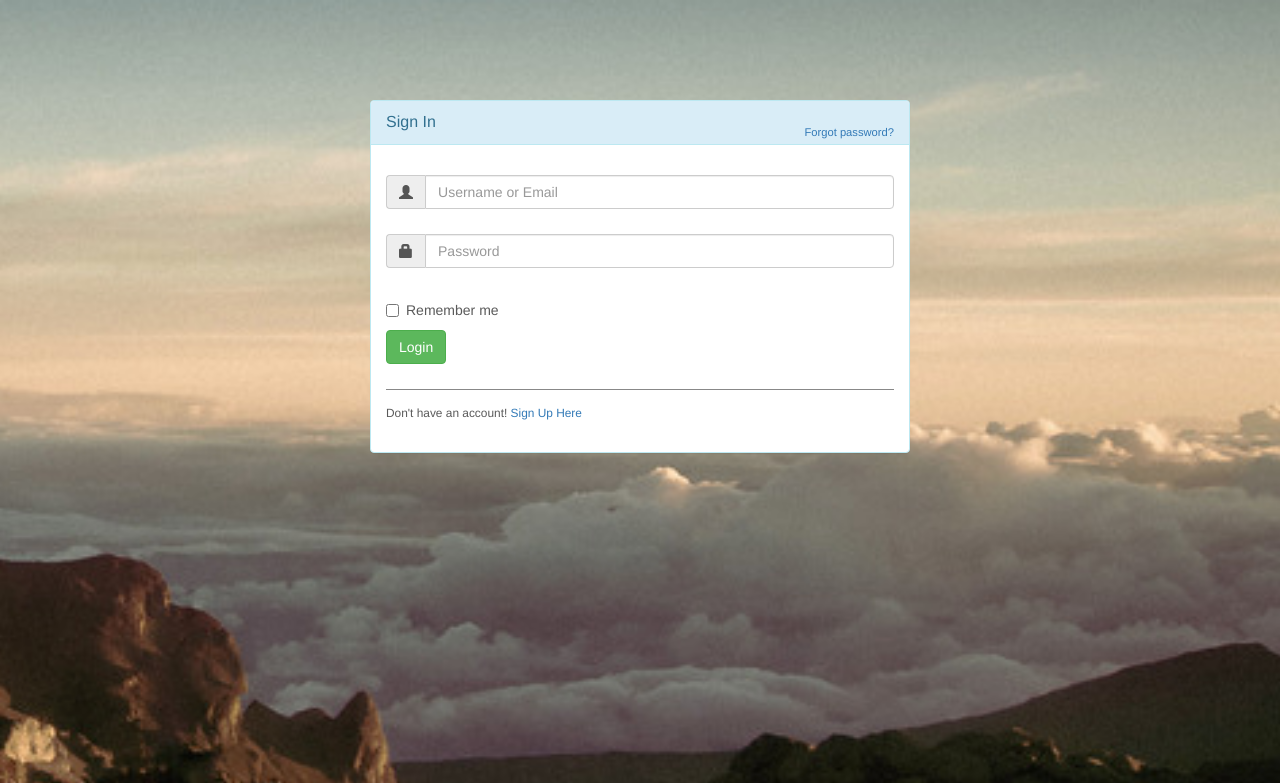
After one commit to alyakhtar/Console-Wars, a PHP site: page /signin.php in a window 1280 px wide. The commit adds this page. Shown: the top 783 px of the page. Run offline with PHP 8.4, Linux system fonts and the light colour scheme.

Commit message:
added sign in module
Signed-off-by: aly akhtar <samurai.aly@gmail.com>

```diff
--- a/database/feedback.php
+++ b/database/feedback.php
@@ -3,7 +3,7 @@ $servername = "localhost";
 $username = "root";
 $password = "samuraii";
 $dbname = "mydb";
-
+$name=$email=$comment="";
 // $name=isset($_POST['name'] ? $_POST['name'] : '';
 // $email=isset($_POST['email'] ? $_POST['email'] : '';
 // $comment=isset($_POST['comment'] ? $_POST['comment'] : '';
--- /dev/null
+++ b/database/logout.php
@@ -0,0 +1,5 @@
+<?php
+require 'core.php';
+session_destroy();
+header('Location: '.$http_referer);
+?>
--- /dev/null
+++ b/login.php
@@ -0,0 +1,29 @@
+<?php
+session_start();
+$error='';
+if (isset($_POST['login'])) {
+	if (empty($_POST['username']) || empty($_POST['password'])) {
+		$error = "Username or Password is invalid";
+	}
+	else {
+		$username=$_POST['username'];
+		$password=$_POST['password'];
+		$connection = mysql_connect("localhost", "root", "samuraii");
+		$username = stripslashes($username);
+		$password = stripslashes($password);
+		$username = mysql_real_escape_string($username);
+		$password = mysql_real_escape_string($password);
+		$hash_password=md5($password);
+		$db = mysql_select_db("mydb", $connection);
+		$query = mysql_query("select * from users where password='$hash_password' AND username='$username'", $connection);
+		$rows = mysql_num_rows($query);
+		if ($rows == 1) {
+			$_SESSION['login_user']=$username;
+			header("location: home.php");
+		} else {
+			$error = "INVALID USERNAME/PASSWORD";
+		}
+		mysql_close($connection);
+	}
+}
+?>
--- /dev/null
+++ b/signin.php
@@ -0,0 +1,145 @@
+<?php
+include('login.php');
+if(isset($_SESSION['login_user'])){
+    header("location: home.php");
+}
+?>
+<!DOCTYPE html>
+<html lang="en">
+	<head>
+		<meta charset="utf-8">
+		<meta http-equiv="X-UA-Compatible" content="IE=edge">
+		<meta name="viewport" content="width=device-width, initial-scale=1">
+		<title>iBuy</title>
+		<link href="css/bootstrap.min.css" rel="stylesheet">
+		<link href="css/custom.css" rel="stylesheet">
+		<link href="css/font-awesome.min.css" rel="stylesheet">
+		<style type="text/css">
+		body
+		{
+			background: #ffffff url(img/rotating_card_thumb3.png) repeat-x fixed center top;
+			background-size:cover;
+			padding-bottom:70px;
+			padding-top:50px;
+		}
+		</style>
+	</head>
+<body>
+
+
+<div class="container">
+        <div id="loginbox" style="margin-top:50px;" class="mainbox col-md-6 col-md-offset-3 col-sm-8 col-sm-offset-2">
+            <div class="panel panel-info" >
+                    <div class="panel-heading">
+                        <div class="panel-title">Sign In</div>
+                        <div style="float:right; font-size: 80%; position: relative; top:-10px"><a href="#">Forgot password?</a></div>
+                    </div>
+
+                    <div style="padding-top:30px" class="panel-body" >
+                        <div style="display:none" id="login-alert" class="alert alert-danger col-sm-12"></div>
+                        <form id="loginform" class="form-horizontal" role="form" method="POST" action="">
+                            <?php echo '<span style="color:red">'.$error.'</span>'; ?>
+                            <div style="margin-bottom: 25px" class="input-group">
+                                <span class="input-group-addon"><i class="glyphicon glyphicon-user"></i></span>
+                                <input id="login-username" type="text" class="form-control" name="username" value="" placeholder="Username or Email">
+                            </div>
+                            <div style="margin-bottom: 25px" class="input-group">
+                                <span class="input-group-addon"><i class="glyphicon glyphicon-lock"></i></span>
+                                <input id="login-password" type="password" class="form-control" name="password" placeholder="Password" value="">
+                            </div>
+                            <div class="input-group">
+                                <div class="checkbox">
+                                    <label>
+                                        <input id="login-remember" type="checkbox" name="remember" value="1"> Remember me
+                                    </label>
+                                </div>
+                            </div>
+                            <div style="margin-top:10px" class="form-group">
+                                <div class="col-sm-12 controls">
+                                      <!--<a id="btn-login" href="home.html" class="btn btn-success">Login  </a>-->
+                                       <p><input type="submit" class="btn btn-success" name="login" value="Login"></p>
+                                       <!-- <a id="btn-fblogin" href="https://www.fb.com" class="btn btn-primary">Login with Facebook</a> -->
+                                </div>
+                            </div>
+                            <div class="form-group">
+                                <div class="col-md-12 control">
+                                    <div style="border-top: 1px solid#888; padding-top:15px; font-size:85%" >Don't have an account!
+                                        <a href="#" onClick="$('#loginbox').hide(); $('#signupbox').show()">Sign Up Here</a>
+                                    </div>
+                                </div>
+                            </div>
+                        </form>
+                    </div>
+            </div>
+        </div>
+
+        <div id="signupbox" style="display:none; margin-top:50px" class="mainbox col-md-6 col-md-offset-3 col-sm-8 col-sm-offset-2">
+                    <div class="panel panel-info">
+                        <div class="panel-heading">
+                            <div class="panel-title">Sign Up</div>
+                            <div style="float:right; font-size: 85%; position: relative; top:-10px"><a id="signinlink" href="#" onclick="$('#signupbox').hide(); $('#loginbox').show()">Sign In</a></div>
+                        </div>
+                        <div class="panel-body" >
+                            <form id="signupform" class="form-horizontal" role="form" method="POST" action="register">
+
+                                <div id="signupalert" style="display:none" class="alert alert-danger">
+                                    <p>Error:</p>
+                                    <span></span>
+                                </div>
+                                 <div class="form-group">
+                                    <label for="name" class="col-md-3 control-label">Name</label>
+                                    <div class="col-md-9">
+                                        <input type="text" class="form-control" name="name" placeholder="Name">
+                                    </div>
+                                </div>
+                                <div class="form-group">
+                                    <label for="phone" class="col-md-3 control-label">Phone Number</label>
+                                    <div class="col-md-9">
+                                        <input type="text" class="form-control" name="phone" placeholder="Phone Number">
+                                    </div>
+                                </div>
+                                <div class="form-group">
+                                    <label for="email" class="col-md-3 control-label">Email</label>
+                                    <div class="col-md-9">
+                                        <input type="text" class="form-control" name="email" placeholder="Email Address">
+                                    </div>
+                                </div>
+                                <div class="form-group">
+                                    <label for="password" class="col-md-3 control-label">Password</label>
+                                    <div class="col-md-9">
+                                        <input type="password" class="form-control" name="passwd" placeholder="Password">
+                                    </div>
+                                </div>
+                                <div class="form-group">
+                                    <label for="cpassword" class="col-md-3 control-label">Confirm Password</label>
+                                    <div class="col-md-9">
+                                        <input type="password" class="form-control" name="cpasswd" placeholder="Confirm Password">
+                                    </div>
+                                </div>
+                                <div class="form-group">
+                                    <!-- Button -->
+                                    <div class="col-md-offset-3 col-md-9" >
+                                        <!--<button id="btn-signup" type="button" class="btn btn-info"><i class="icon-hand-right"></i> &nbsp Sign Up</button>-->
+                                            <input type="submit" class="btn btn-info" name="signup" value="Sign Up">
+                                        <!-- <span style="margin-left:8px;">or</span>   -->
+                                    </div>
+                                </div>
+                                <!-- <div style="border-top: 1px solid #999; padding-top:20px"  class="form-group">
+                                    <div class="col-md-offset-3 col-md-9">
+                                        <button id="btn-fbsignup" type="button" class="btn btn-primary"><i class="icon-facebook"></i>   Sign Up with Facebook</button>
+                                    </div>
+                                 --></div>
+
+
+
+                            </form>
+                         </div>
+                    </div>
+
+    <!-- jQuery (necessary for Bootstrap's JavaScript plugins) -->
+    <!-- ===================================================== -->
+
+        <script src="js/jquery.min.js"></script>
+        <script src="js/bootstrap.min.js"></script>
+</body>
+</html>
```
Also changed, not shown: database/connect.php (added, +12 -0 lines), database/core.php (added, +15 -0 lines), database/login.php (added, +28 -0 lines), database/start.php (added, +12 -0 lines), home.php (+22 -16 lines), logout.php (added, +7 -0 lines), session.php (added, +16 -0 lines).
